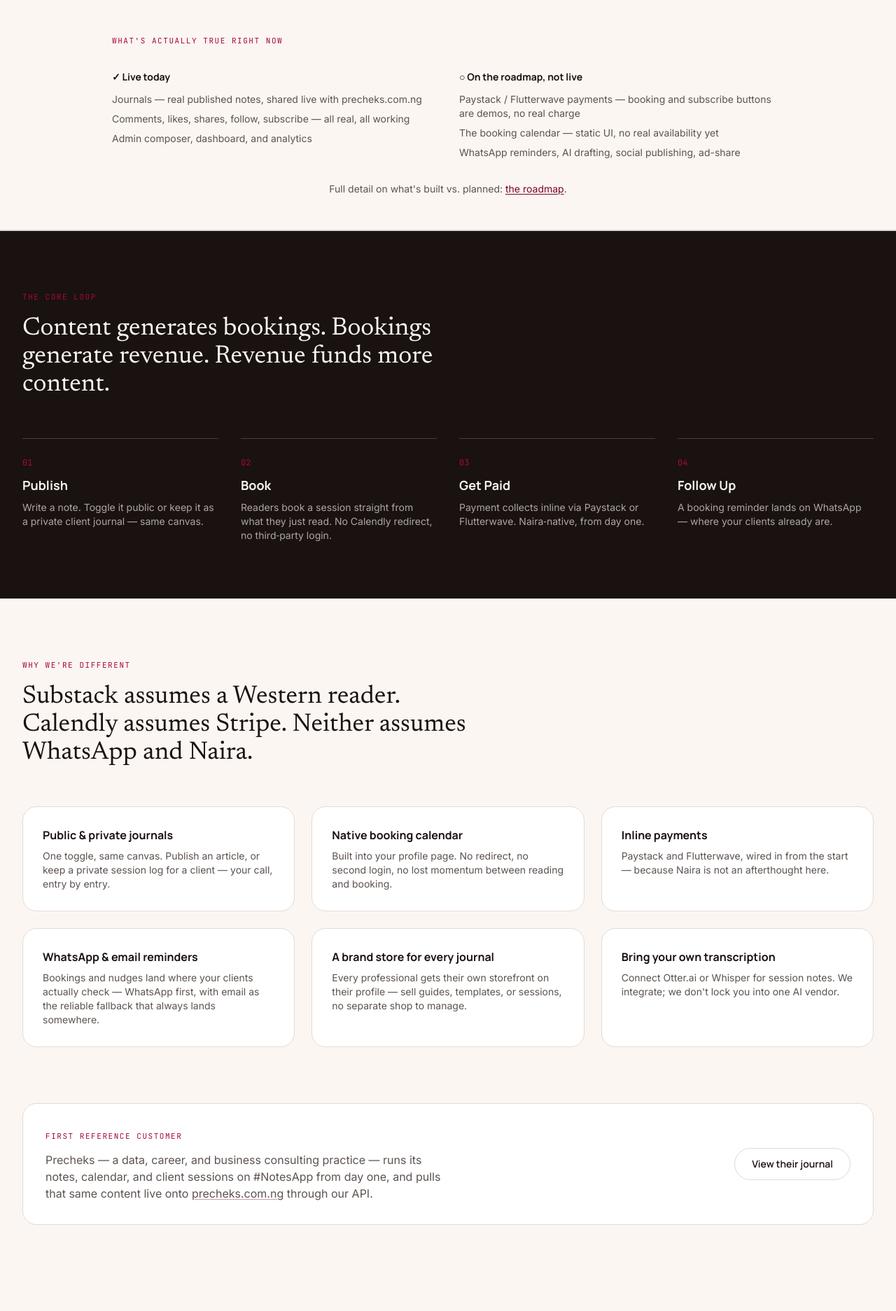
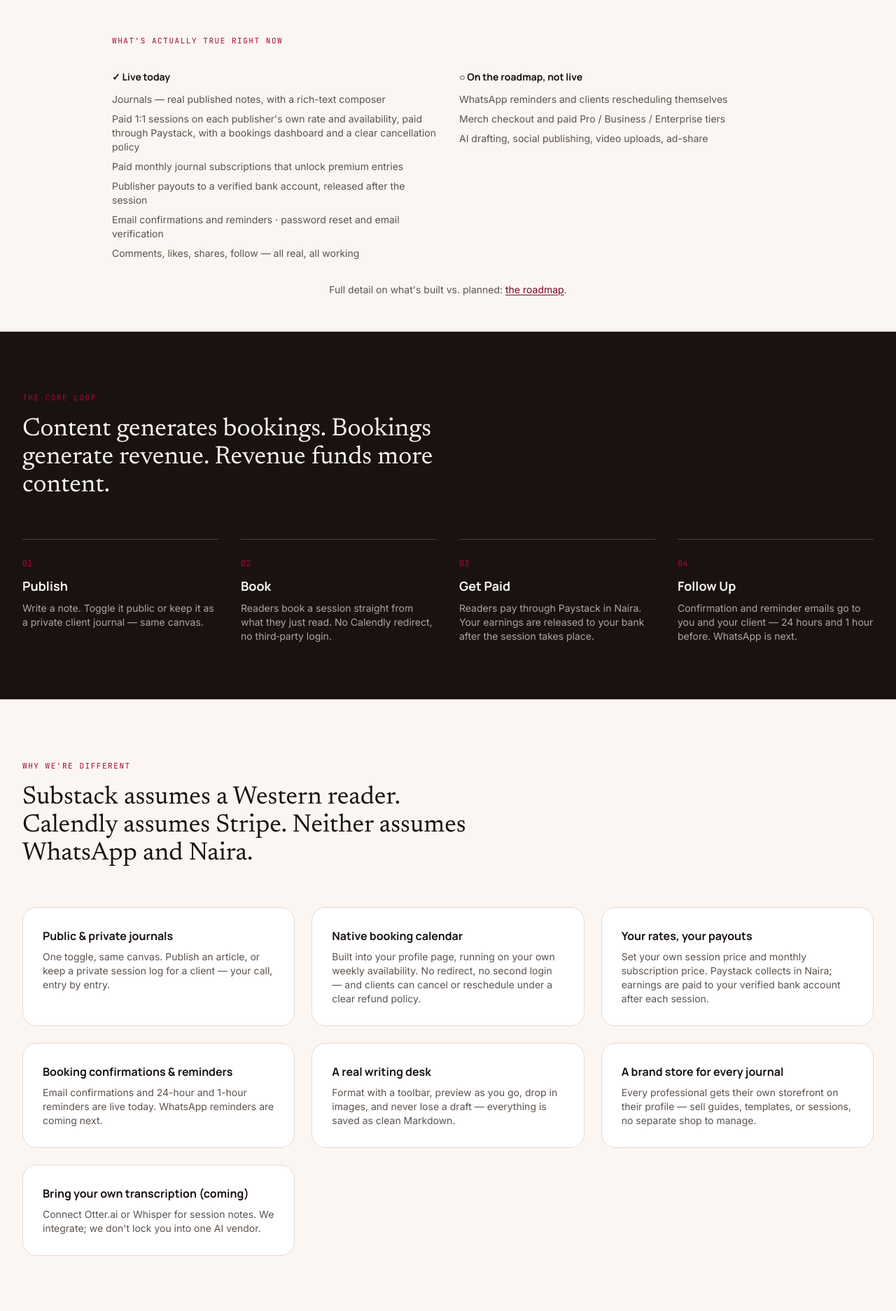
Before and after one commit to AceBoss1/notesapp, a Next.js app: page / in a window 1280 px wide. Shown: the part 760-2633 px from the top of the page at 70% size. Built offline with nearby package versions, Linux system fonts and the light colour scheme; no server answers.

Commit message:
Update home/journals/pricing/booking/about copy; Terms+Privacy under Connect; Chimdinma as Guest Writer; admin-claims guide
Co-Authored-By: Claude Sonnet 5.5 <noreply@anthropic.com>
Claude-Session: https://claude.ai/code/session_014YUCojVUYbQrveaVgUJMCC

```diff
--- a/app/journals/page.tsx
+++ b/app/journals/page.tsx
@@ -4,7 +4,7 @@ import JournalsPageClient from "@/components/JournalsPageClient";
 export const metadata: Metadata = {
   title: "Journals",
   description:
-    "Search People, Channels & Topics — the same notes Precheks publishes, read through #NotesApp, with follow, subscribe, and booking one click away.",
+    "Search people, channels and topics — follow journals, subscribe to unlock premium entries, and book paid 1:1 sessions with the professionals behind them.",
 };
 
 export default function JournalsPage() {
--- a/app/page.tsx
+++ b/app/page.tsx
@@ -4,17 +4,18 @@ import Image from "next/image";
 const LOOP = [
   { step: "Publish", copy: "Write a note. Toggle it public or keep it as a private client journal — same canvas." },
   { step: "Book", copy: "Readers book a session straight from what they just read. No Calendly redirect, no third‑party login." },
-  { step: "Get Paid", copy: "Payment collects inline via Paystack or Flutterwave. Naira‑native, from day one." },
-  { step: "Follow Up", copy: "A booking reminder lands on WhatsApp — where your clients already are." },
+  { step: "Get Paid", copy: "Readers pay through Paystack in Naira. Your earnings are released to your bank after the session takes place." },
+  { step: "Follow Up", copy: "Confirmation and reminder emails go to you and your client — 24 hours and 1 hour before. WhatsApp is next." },
 ];
 
 const FEATURES = [
   { title: "Public & private journals", copy: "One toggle, same canvas. Publish an article, or keep a private session log for a client — your call, entry by entry." },
-  { title: "Native booking calendar", copy: "Built into your profile page. No redirect, no second login, no lost momentum between reading and booking." },
-  { title: "Inline payments", copy: "Paystack and Flutterwave, wired in from the start — because Naira is not an afterthought here." },
-  { title: "WhatsApp & email reminders", copy: "Bookings and nudges land where your clients actually check — WhatsApp first, with email as the reliable fallback that always lands somewhere." },
+  { title: "Native booking calendar", copy: "Built into your profile page, running on your own weekly availability. No redirect, no second login — and clients can cancel or reschedule under a clear refund policy." },
+  { title: "Your rates, your payouts", copy: "Set your own session price and monthly subscription price. Paystack collects in Naira; earnings are paid to your verified bank account after each session." },
+  { title: "Booking confirmations & reminders", copy: "Email confirmations and 24-hour and 1-hour reminders are live today. WhatsApp reminders are coming next." },
+  { title: "A real writing desk", copy: "Format with a toolbar, preview as you go, drop in images, and never lose a draft — everything is saved as clean Markdown." },
   { title: "A brand store for every journal", copy: "Every professional gets their own storefront on their profile — sell guides, templates, or sessions, no separate shop to manage." },
-  { title: "Bring your own transcription", copy: "Connect Otter.ai or Whisper for session notes. We integrate; we don't lock you into one AI vendor." },
+  { title: "Bring your own transcription (coming)", copy: "Connect Otter.ai or Whisper for session notes. We integrate; we don't lock you into one AI vendor." },
 ];
 
 export default function Home() {
@@ -70,7 +71,7 @@ export default function Home() {
                       Book a 1:1 strategy session
                     </p>
                     <p className="font-mono text-xs text-slate">
-                      45 min · ₦15,000
+                      You set the length and the price
                     </p>
                   </div>
                   <span className="btn-primary !px-4 !py-2 text-xs">
@@ -101,17 +102,20 @@ export default function Home() {
             <div>
               <p className="font-ui text-sm font-bold text-ink">✓ Live today</p>
               <ul className="mt-3 space-y-2 text-sm text-slate">
-                <li>Journals — real published notes, shared live with precheks.com.ng</li>
-                <li>Comments, likes, shares, follow, subscribe — all real, all working</li>
-                <li>Admin composer, dashboard, and analytics</li>
+                <li>Journals — real published notes, with a rich-text composer</li>
+                <li>Paid 1:1 sessions on each publisher's own rate and availability, paid through Paystack, with a bookings dashboard and a clear cancellation policy</li>
+                <li>Paid monthly journal subscriptions that unlock premium entries</li>
+                <li>Publisher payouts to a verified bank account, released after the session</li>
+                <li>Email confirmations and reminders · password reset and email verification</li>
+                <li>Comments, likes, shares, follow — all real, all working</li>
               </ul>
             </div>
             <div>
               <p className="font-ui text-sm font-bold text-ink">○ On the roadmap, not live</p>
               <ul className="mt-3 space-y-2 text-sm text-slate">
-                <li>Paystack / Flutterwave payments — booking and subscribe buttons are demos, no real charge</li>
-                <li>The booking calendar — static UI, no real availability yet</li>
-                <li>WhatsApp reminders, AI drafting, social publishing, ad-share</li>
+                <li>WhatsApp reminders and clients rescheduling themselves</li>
+                <li>Merch checkout and paid Pro / Business / Enterprise tiers</li>
+                <li>AI drafting, social publishing, video uploads, ad-share</li>
               </ul>
             </div>
           </div>
@@ -176,8 +180,8 @@ export default function Home() {
             <p className="mt-3 max-w-xl font-body text-slate">
               Precheks — a data, career, and business consulting
               practice — runs its notes, calendar, and client sessions
-              on #NotesApp from day one, and pulls that same content
-              live onto{" "}
+              on #NotesApp from day one, and is the first practice we're
+              building a partner API for, to show that content on{" "}
               <a
                 href="https://precheks.com.ng"
                 target="_blank"
@@ -185,8 +189,8 @@ export default function Home() {
                 className="underline decoration-crimson/40 underline-offset-2 hover:text-crimson"
               >
                 precheks.com.ng
-              </a>{" "}
-              through our API.
+              </a>
+              .
             </p>
           </div>
           <Link href="/u/chimdinma" className="btn-ghost shrink-0">
--- a/components/FoundersSpotlight.tsx
+++ b/components/FoundersSpotlight.tsx
@@ -48,10 +48,10 @@ export default function FoundersSpotlight({ allNotes }: { allNotes: NoteWithComp
     <section className="card overflow-hidden">
       <div className="p-8 pb-0">
         <span className="eyebrow">People</span>
-        <h2 className="mt-2 font-display text-2xl text-ink">The founders' journals</h2>
+        <h2 className="mt-2 font-display text-2xl text-ink">The founder's & guest writer's journals</h2>
         <p className="mt-2 max-w-2xl text-sm text-slate">
-          Auto-followed for every member, same as @notesapp — both run
-          their entire practice on #NotesApp, publicly, from day one.
+          Auto-followed for every member, same as @notesapp — the founder
+          and our first guest writer publish on #NotesApp, publicly, from day one.
         </p>
       </div>
       <div className="mt-6">
--- a/components/JournalsHero.tsx
+++ b/components/JournalsHero.tsx
@@ -28,9 +28,9 @@ export default function JournalsHero({
           Search People, Channels &amp; Topics
         </h1>
         <p className="mt-3 text-paper/65">
-          Same notes, same Firestore database as precheks.com.ng — read
-          through #NotesApp, with follow, subscribe, and a booking
-          calendar one click away.
+          Read journals from professionals across Africa — follow the ones
+          you like, subscribe monthly to unlock their premium entries, and
+          book a paid 1:1 session straight from their profile.
         </p>
 
         <div className="mt-8">
--- a/components/NoteForm.tsx
+++ b/components/NoteForm.tsx
@@ -10,7 +10,7 @@ import RichTextEditor from "@/components/RichTextEditor";
 // Kept identical to Precheks' own author_role text on purpose — this
 // writes into the shared `notes` document, and Precheks renders
 // author_role verbatim on its own note pages. NotesApp's own framing
-// of these two people (Founder/CEO, Co-Founder/COO) is applied at the
+// of these two people (Founder/CEO, Guest Writer) is applied at the
 // UI level only, in lib/admin.ts + app/u/[username]/page.tsx, never
 // written back into shared data.
 const AUTHORS = [
--- a/components/ProfilePageClient.tsx
+++ b/components/ProfilePageClient.tsx
@@ -28,7 +28,7 @@ const SUSPENDED_AVATAR = "/images/brand/suspended-avatar.png";
 // never written back into the shared `users` or `notes` documents.
 const ROLE_LABELS: Record<string, string> = {
   emmanuel: "Founder & CEO, #NotesApp",
-  chimdinma: "Co-Founder & COO, #NotesApp",
+  chimdinma: "Guest Writer, #NotesApp",
 };
 
 // Common shape both a real UserProfile and the synthetic @notesapp
--- a/components/StorePageClient.tsx
+++ b/components/StorePageClient.tsx
@@ -51,7 +51,7 @@ export default function StorePageClient({ params }: { params: { username: string
         shared marketplace — this is {profile.displayName.split(" ")[0]}
         &apos;s shelf, branded to them, not to us. Today, checkout hands
         off to wherever each item already lives (Selar, Amazon, or a
-        magazine feature); inline Paystack / Flutterwave checkout for
+        magazine feature); inline Paystack checkout for
         #NotesApp's own products is the next build.
       </p>
 
--- a/lib/journals-directory.ts
+++ b/lib/journals-directory.ts
@@ -70,7 +70,7 @@ export const MANDATORY_JOURNALS: JournalDirectoryEntry[] = [
     username: ADMIN_PROFILES["precheks.info@gmail.com"].username,
     displayName: ADMIN_PROFILES["precheks.info@gmail.com"].displayName,
     avatar: ADMIN_PROFILES["precheks.info@gmail.com"].avatar,
-    bio: "Co-Founder & COO, #NotesApp.",
+    bio: "Guest Writer, #NotesApp.",
     mandatory: true,
     type: "person",
     synthetic: false,
```
Also changed, not shown: app/about/page.tsx (+5 -3 lines), app/booking/page.tsx (+30 -5 lines), app/layout.tsx (+10 -2 lines), app/pricing/page.tsx (+11 -6 lines), 1 other file (tests, documents, lock files or other folders).
